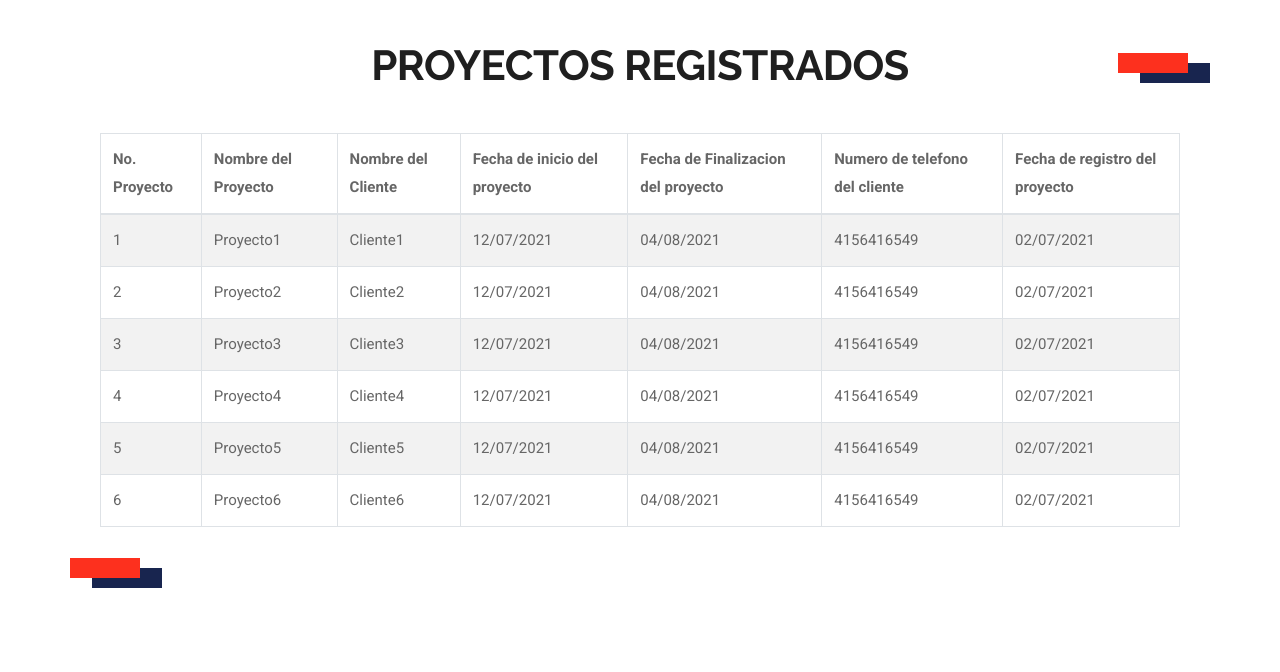
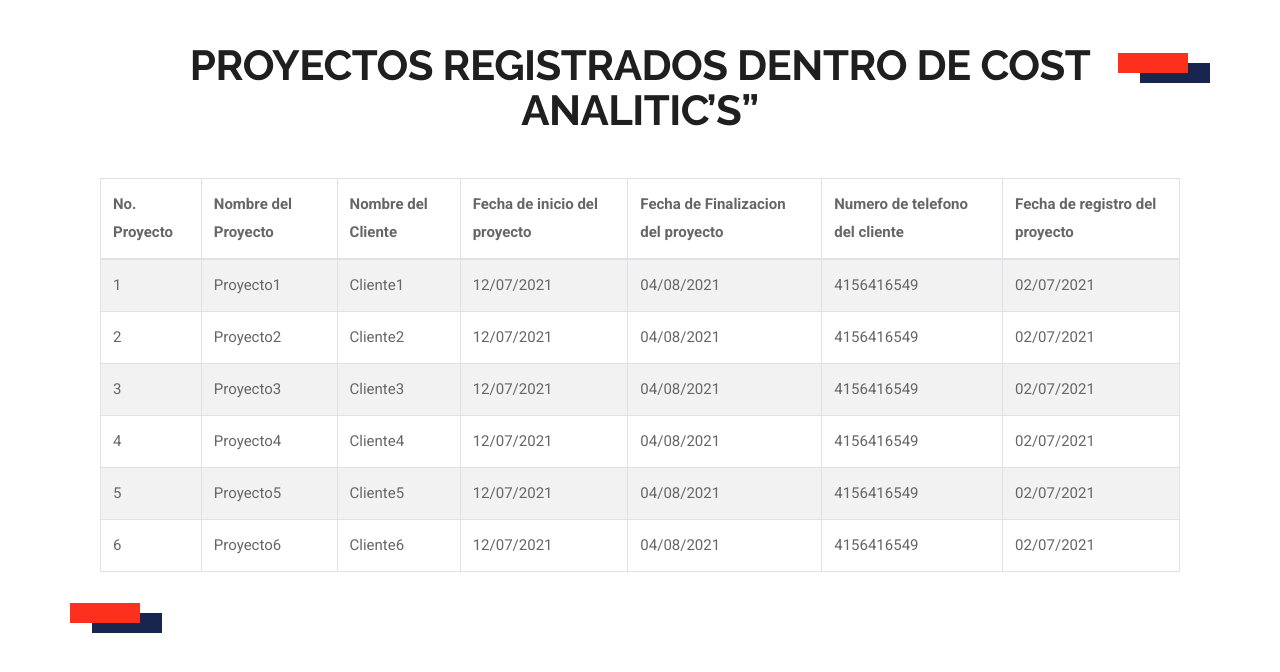
Before and after one commit to JordiBrayan/costanalitics, a plain HTML site: page proregis.html in a window 1280 px wide. Shown: the part 128-800 px from the top of the page. Drawn offline with Linux system fonts and the light colour scheme; some packages are replaced by stand-ins of ours.

Commit message:
modificacion en el titulo de proregis

```diff
--- a/proregis.html
+++ b/proregis.html
@@ -76,7 +76,7 @@
                   <div class="col-md-12">
                      <div class="full">
                         <div class="heading_main text_align_center">
-                           <h2>Proyectos Registrados</h2>
+                           <h2>Proyectos Registrados dentro de Cost AnaliTic’s”</h2>
                         </div>
                      </div>
                   </div>
```
